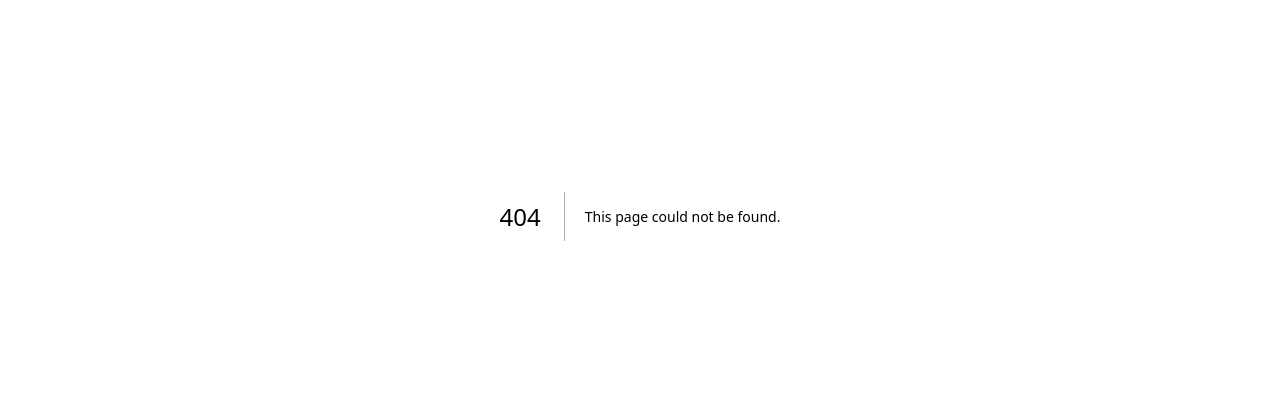
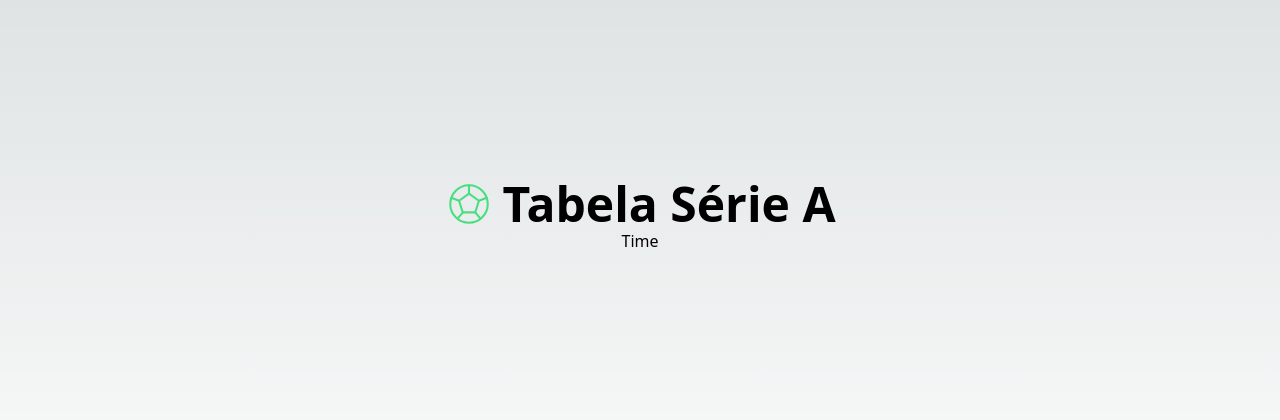
Before and after one commit to WilliamDiangellis/React-next, a Next.js app: page /listas/basica in a window 1280 px wide. Before the commit this address had no page. Shown: the part 184-604 px from the top of the page. Built offline with nearby package versions, Linux system fonts and the light colour scheme.

Commit message:
Renderização em listas, tabela serie A do Brasileirão

```diff
--- /dev/null
+++ b/src/components/listas/TabelaSerieA.tsx
@@ -0,0 +1,17 @@
+interface TabelaSerieAProps {
+    times: string[]
+}
+
+export default function TabelaSerieA(props: TabelaSerieAProps) {
+    console.log(props.times);
+
+    for (let i = 0; i < props.times.length; i++) {
+        console.log(props.times[i]);
+    }
+
+    return (
+        <ol>
+            <li>Time</li>
+        </ol>
+    )
+}
--- /dev/null
+++ b/src/pages/listas/basica.tsx
@@ -0,0 +1,27 @@
+import TabelaSerieA from "@/components/listas/TabelaSerieA"
+import { IconBallFootball } from "@tabler/icons-react"
+
+export default function PaginaListaBasica() {
+    const times = [
+        'Botafogo',
+        'Palmeiras',
+        'Grêmio',
+        'Flamengo',
+        'Bragantino',
+        'Athletico-PR',
+        'Fluminense',
+        'Cuiabá',
+        'São Paulo',
+        'Atlético-MG'
+    ]
+
+    return (
+        <div className="flex flex-col justify-center items-center h-screen">
+            <h1 className="flex items-center gap-2 text-5xl font-black">
+                <IconBallFootball size={50} stroke={1} className="text-green-400" />
+                Tabela Série A
+            </h1>
+            <TabelaSerieA times={times} />
+        </div>
+    )
+}
```
Also changed, not shown: 1 other file (tests, documents, lock files or other folders).
